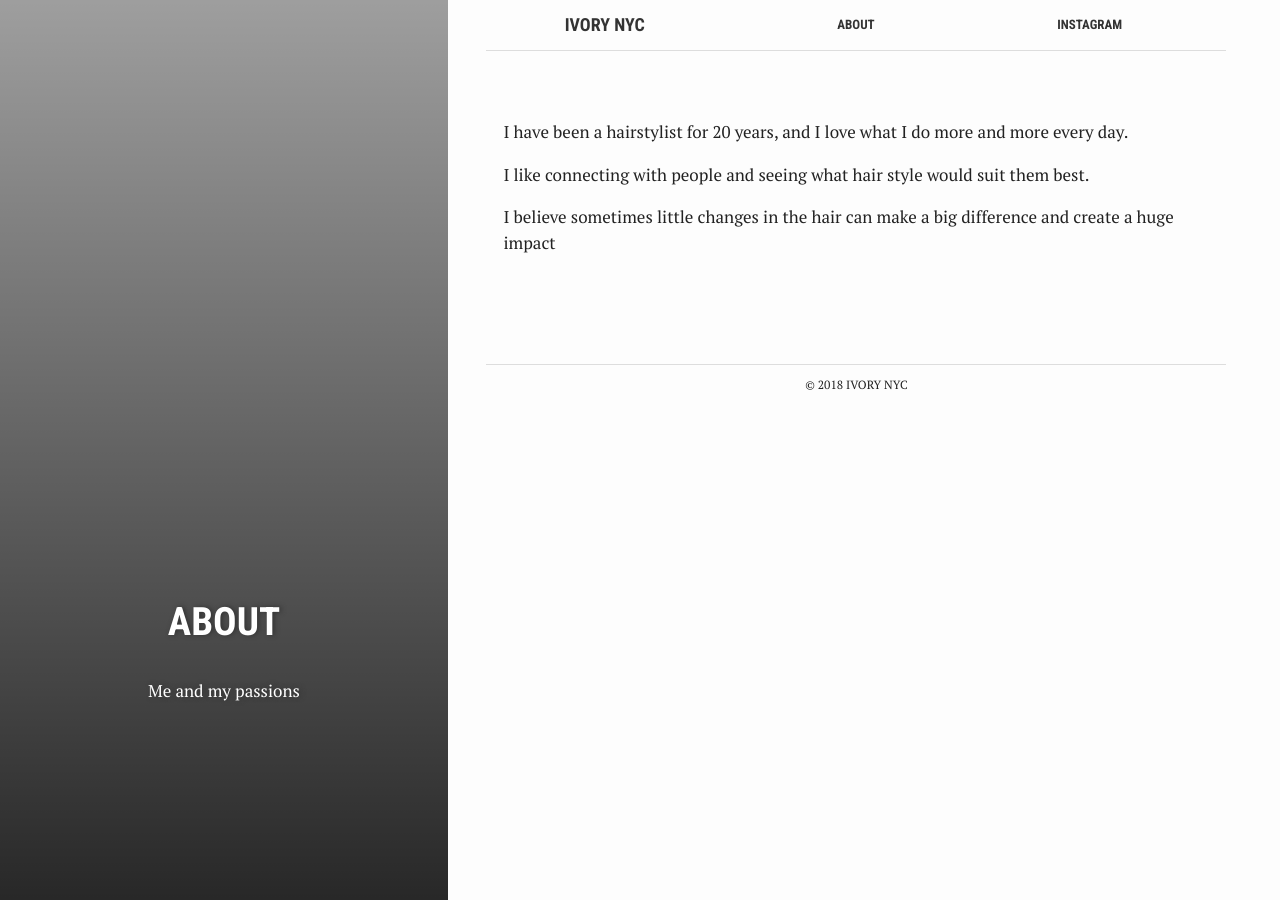
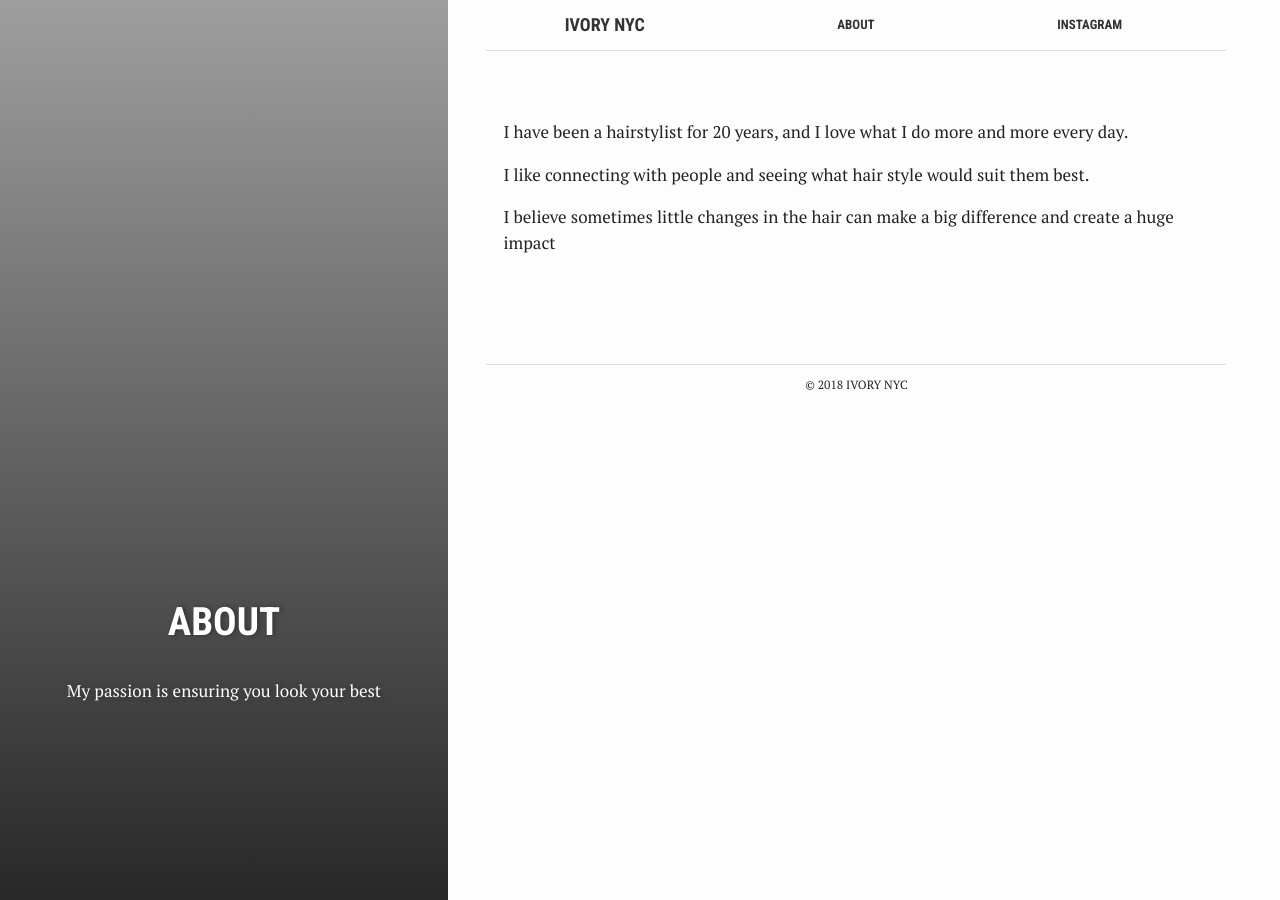
Before and after one commit to ivory-nyc/ivory-nyc.github.io, a Jekyll site: the page built from about.md, in a window 1280 px wide. Built offline with Jekyll 4.4.1, drawn with Linux system fonts in a browser that asks for light colours.

Commit message:
more about

```diff
--- a/about.md
+++ b/about.md
@@ -4,7 +4,7 @@ layout: page
 title: "About"
 crawlertitle: "About Ivory, a hairstylist in New York City for 20 years and counting"
 permalink: /about/
-summary: "Me and my passions"
+summary: "My passion is ensuring you look your best"
 active: about
 ---
 
```
